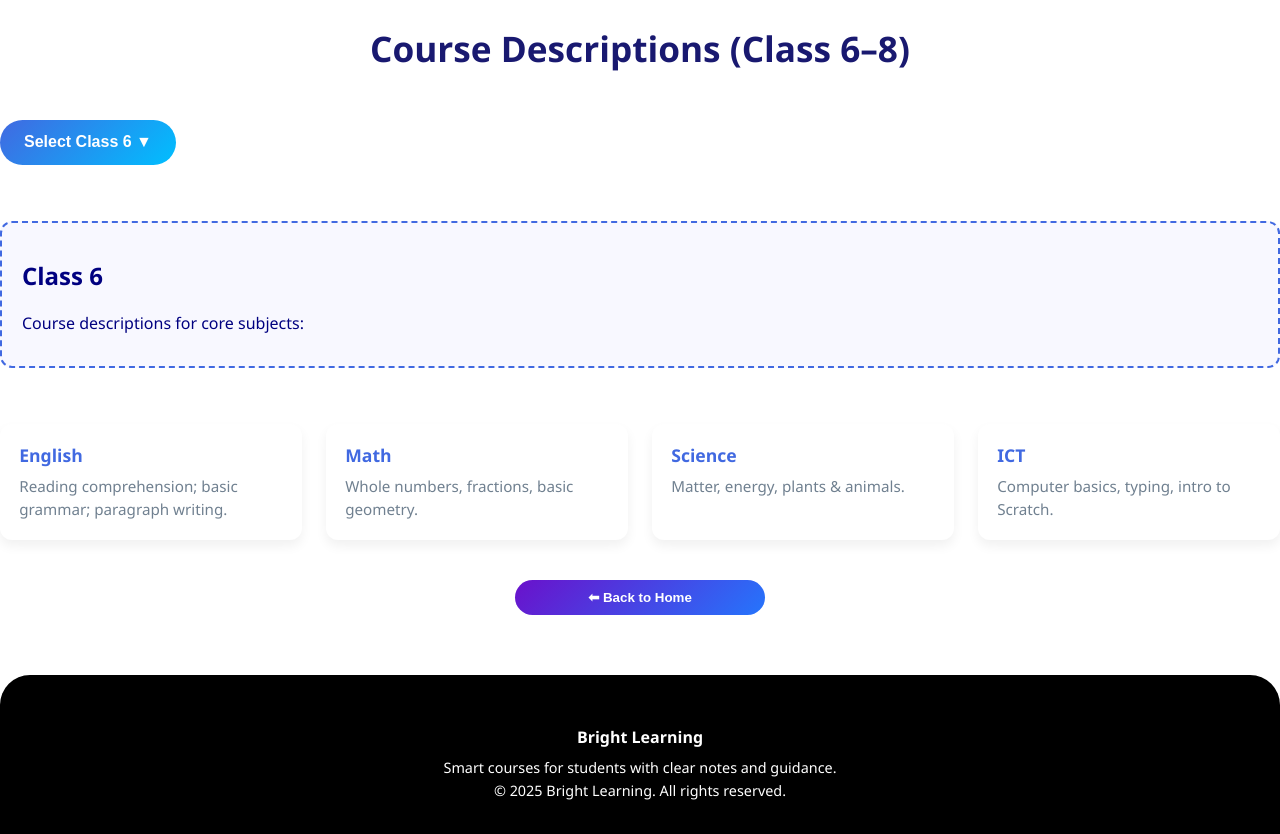
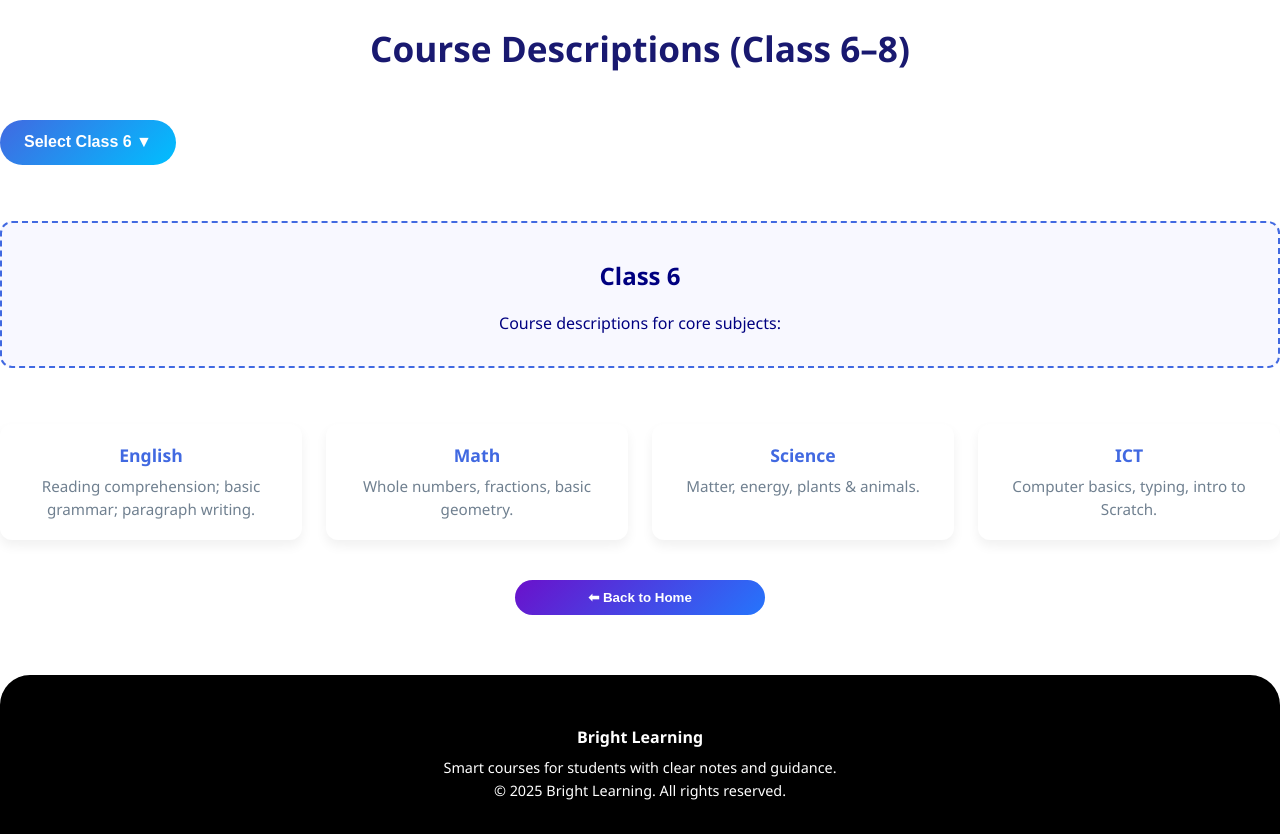
Before and after one commit to Samir-AlJaber/BrightLearning, a React (Create React App) app: page /courses in a window 1280 px wide. Built offline with nearby package versions, Linux system fonts and the light colour scheme.

Commit message:
Courses update

```diff
--- a/src/Pages/Courses/Courses.css
+++ b/src/Pages/Courses/Courses.css
@@ -60,7 +60,7 @@
   color: royalblue;
   font-weight: 600;
   cursor: pointer;
-  text-align: left;
+  text-align: center;
   border-radius: 8px;
   transition: all 0.2s ease-in-out;
 }
@@ -75,6 +75,7 @@
   border-radius: 12px;
   background: ghostwhite;
   border: 2px dashed royalblue;
+  text-align: center;
 }
 
 .subjects-grid {
@@ -82,6 +83,7 @@
   grid-template-columns: repeat(auto-fit, minmax(220px, 1fr));
   gap: 1.5rem;
   margin-top: 2rem;
+  text-align: center;
 }
 
 .card {
```
